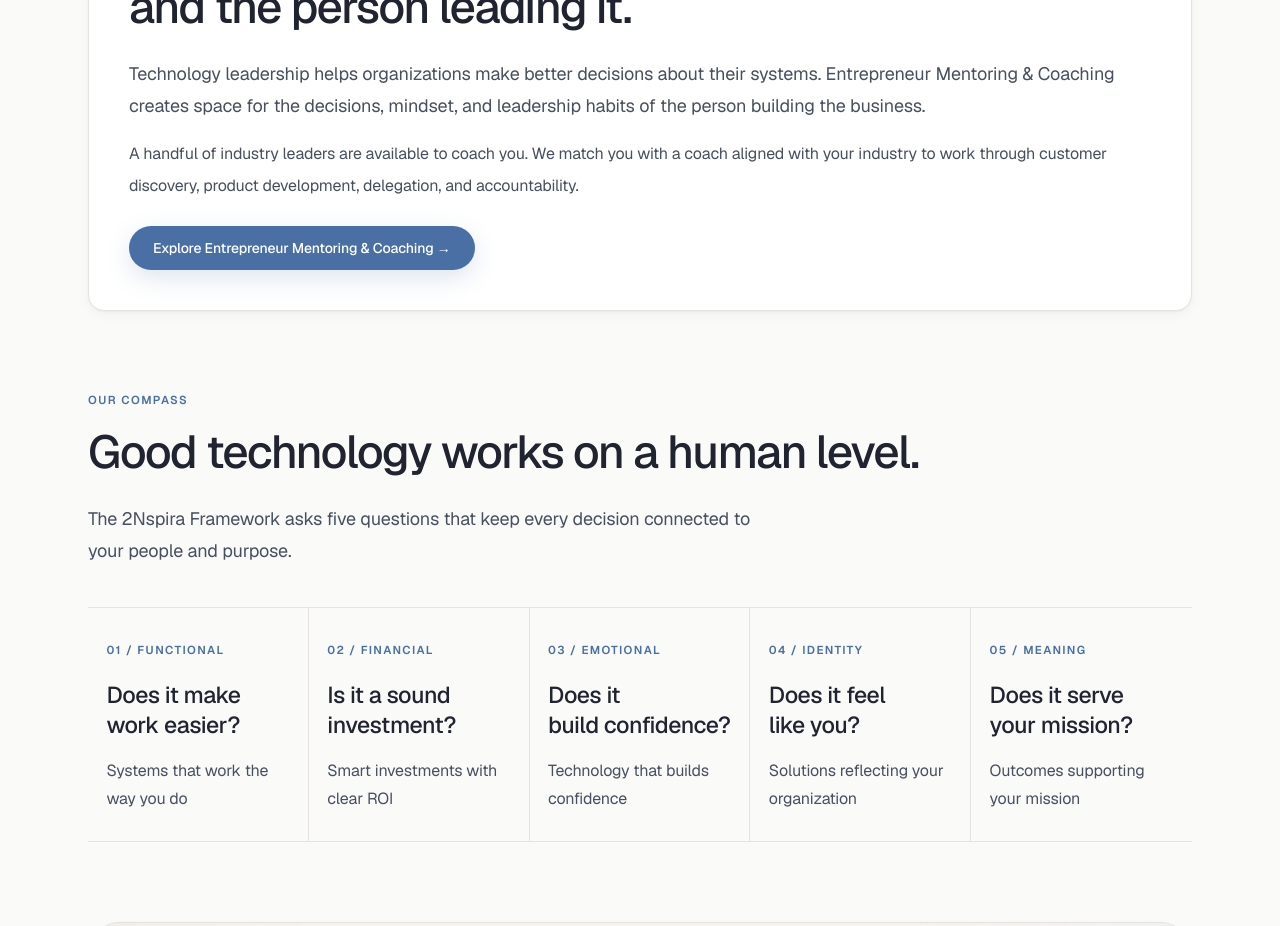
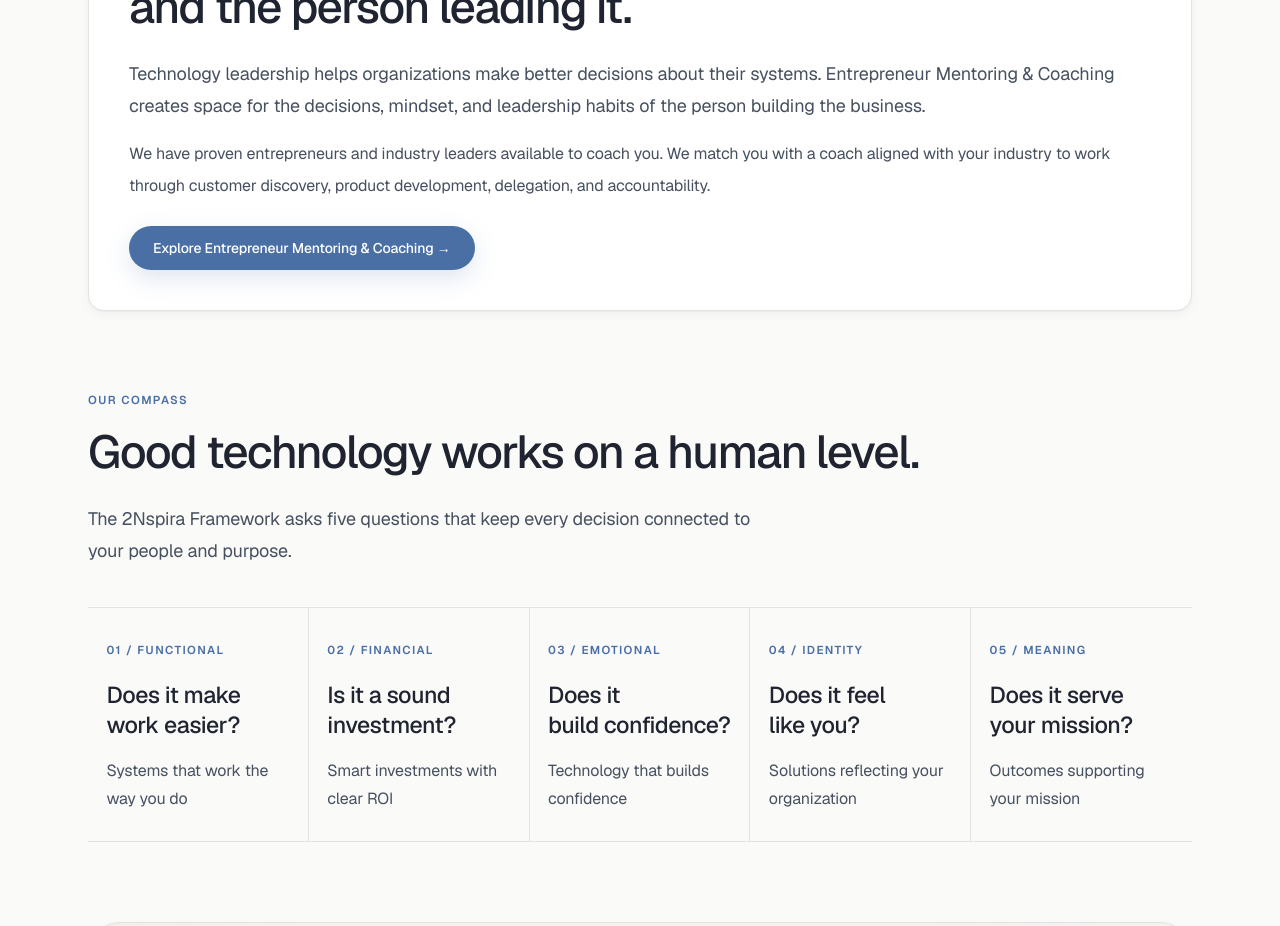
Before and after one commit to 2NspiraOpsTeam/2nspira-website, a Next.js app in the folder 2nspira-website/: page /about in a window 1280 px wide. Shown: the part 2780-3706 px from the top of the page. Built offline with nearby package versions, Linux system fonts and the light colour scheme; no server answers.

Commit message:
Update About coaching introduction

```diff
--- a/2nspira-website/src/app/about/page.tsx
+++ b/2nspira-website/src/app/about/page.tsx
@@ -96,7 +96,7 @@ export default function AboutPage() {
           <p className="text-sm font-semibold uppercase tracking-widest text-accent">People as well as platforms</p>
           <h2 id="about-coaching-heading" className={`mt-4 ${h2}`}>Support for the business—and the person leading it.</h2>
           <p className={`mt-4 ${lead}`}>Technology leadership helps organizations make better decisions about their systems. Entrepreneur Mentoring &amp; Coaching creates space for the decisions, mindset, and leadership habits of the person building the business.</p>
-          <p className="mt-4 leading-8 text-body">A handful of industry leaders are available to coach you. We match you with a coach aligned with your industry to work through customer discovery, product development, delegation, and accountability.</p>
+          <p className="mt-4 leading-8 text-body">We have proven entrepreneurs and industry leaders available to coach you. We match you with a coach aligned with your industry to work through customer discovery, product development, delegation, and accountability.</p>
           <Link href="/coaching" className={`mt-6 min-h-11 ${buttonPrimary}`}>Explore Entrepreneur Mentoring &amp; Coaching →</Link>
         </section>
 
```
